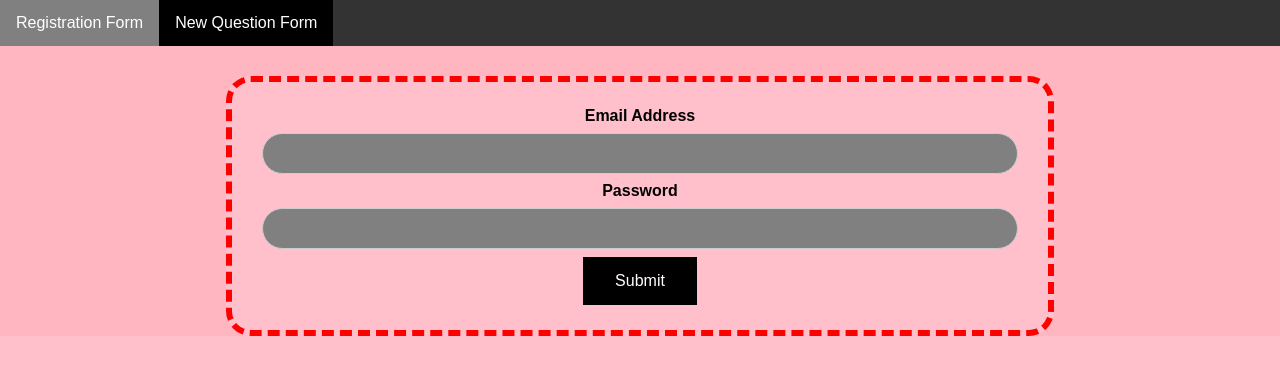
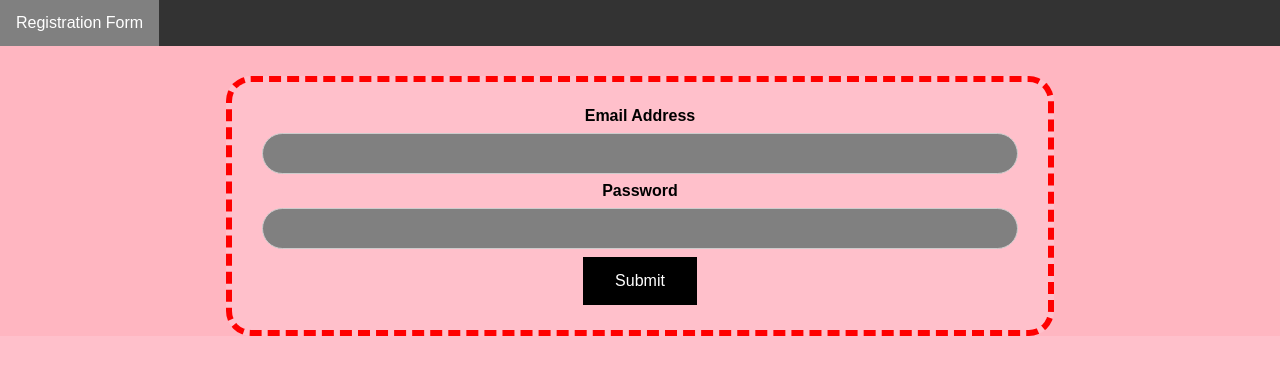
Before and after one commit to pguizar/project3, a PHP site: page /login.php in a window 1280 px wide. Shown: the top 375 px of the page. Run offline with PHP 8.4, Linux system fonts and the light colour scheme.

Commit message:
Update login.php

```diff
--- a/login.php
+++ b/login.php
@@ -10,7 +10,7 @@
 		<div class = "nav">
 		  <ul>
 			  <li> <a href = "registration.php" > Registration Form </a> </li>
-			  <li> <a href = "newQuestionForm.php" > New Question Form </a> </li>
+
 			</ul>
 	</div>
     <div class= "form">
```
